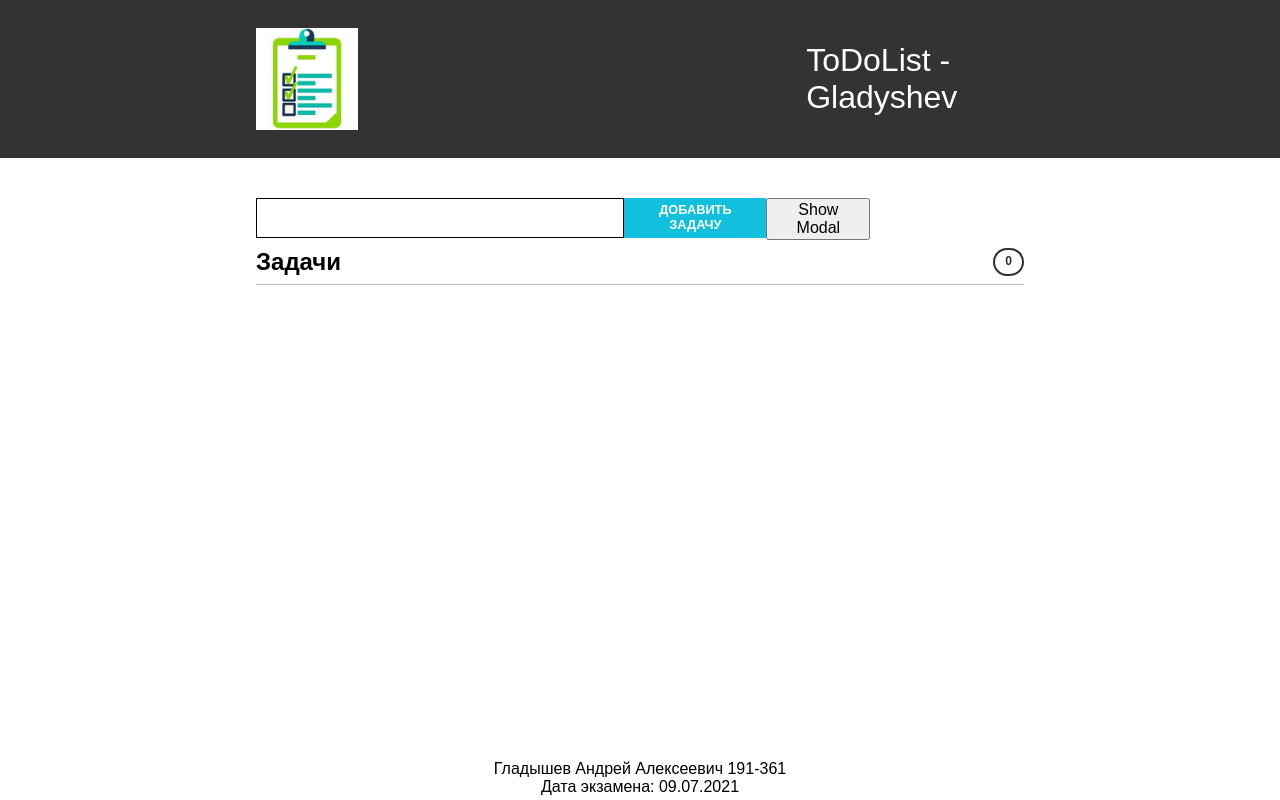
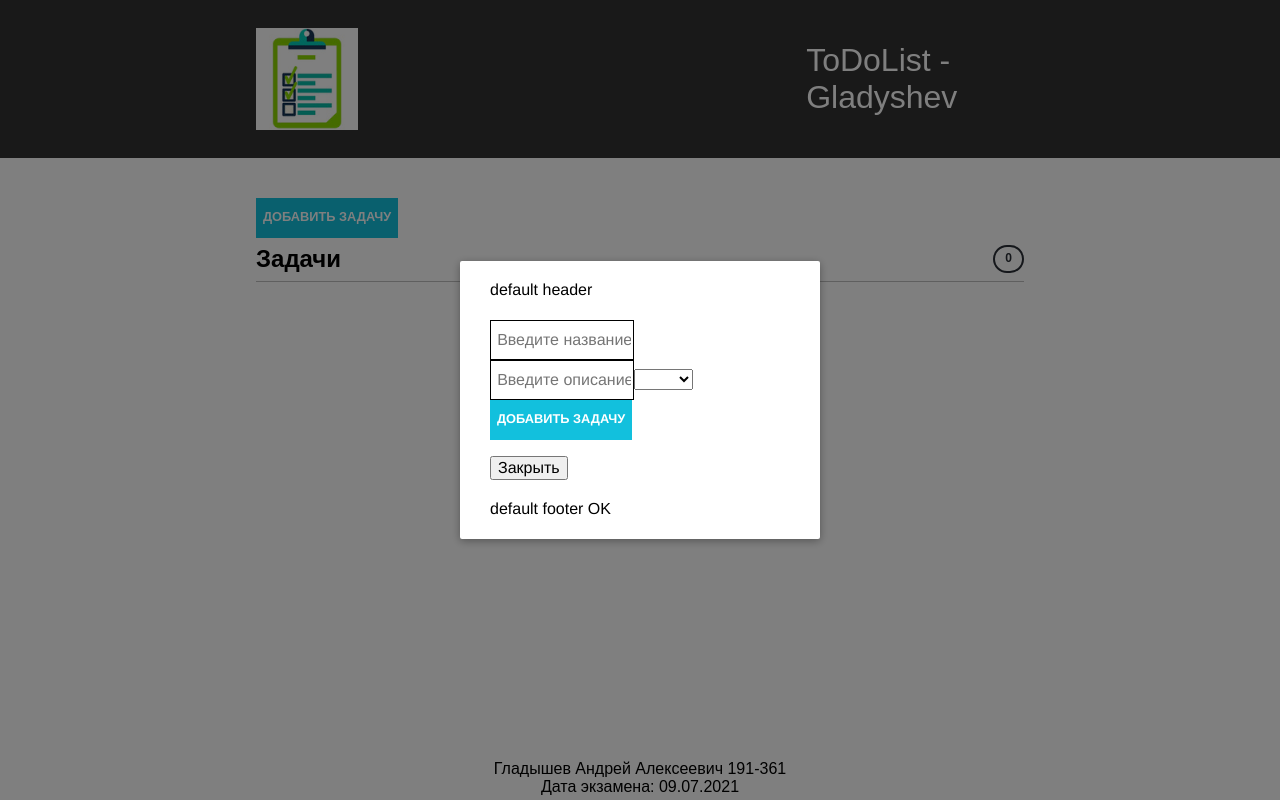
Before and after one commit to AwsderX/webExam, a plain HTML site: page ToDoList/index.html in a window 1280 px wide. Both pictures are taken after a click on the button "ДОБАВИТЬ ЗАДАЧУ". Drawn offline with nearby package versions, Linux system fonts and the light colour scheme.

Commit message:
Add files via upload

```diff
--- a/ToDoList/app.js
+++ b/ToDoList/app.js
@@ -2,24 +2,34 @@
 const app = Vue.createApp({
     data(){
         return{
-            valueInput: '',
+            valueInputTitle: '',
+            valueInputText: '',
+            valueType: 'one',
+            selectedOption : null,
             QuestList: [],
-            showModal: false,
-            messege: ""
+            showModal: false
         };
     },
     methods: {
             handlyInput (event){
-                this.valueInput = event.target.value;
+                this.valueInputTitle = event.target.value;
+            },
+            handlyInput1 (event){
+                this.valueInputText = event.target.value;
+            },
+            changeOption: function(){
+                this.valueType = this.selectedOption;
             },
             addTask (){
-                if (this.valueInput === '') {return};
+                if (this.valueInputTitle === '' || this.valueInputText === '') {return};
                 this.QuestList.push({
-                    title: this.valueInput,
+                    title: this.valueInputTitle,
+                    text: this.valueInputText,
                     id: Math.random(),
-                    type: "one"
+                    type: thisvalueType
                 });
-                this.valueInput = '';
+                this.valueInputTitle = '';
+                this.valueInputText = '';
             },
             removeMask (index, type) {
                 const QList = this.QuestList ;
--- a/ToDoList/index.html
+++ b/ToDoList/index.html
@@ -27,11 +27,21 @@
                     <div id="v-model-basic" class="demo">
                         <input
                         type="text"
-                        v-bind:value="valueInput"
+                        v-bind:value="valueInputTitle"
                         v-on:input="handlyInput"
-                        v-on:keypress.enter="addTask" placeholder="edit me" />
-                      <button class="modal-default-button" v-on:click="addTask"></button>
-                      <button class="modal-default-button" v-on:click="showModal=false"></button>
+                        v-on:keypress.enter="addTask" placeholder="Введите название" />
+                        <input
+                        type="text"
+                        v-bind:value="valueInputText"
+                        v-on:input="handlyInput1"
+                        v-on:keypress.enter="addTask" placeholder="Введите описание" />
+                        <select v-model="selectedOption" v-on:change="changeOption(event)">
+                            <option value="one">one</option>
+                            <option value="two">two</option>
+                            <option value="three">three</option>
+                          </select>
+                      <button class="btn" v-on:click="addTask">Добавить задачу</button>
+                      <button class="modal-default-button" v-on:click="showModal=false">Закрыть</button>
                   </div>
                 </div>
               </slot>
@@ -68,16 +78,7 @@
     </div>
     <div class="container">
         <div class="form">
-          <input
-            type="text"
-            v-bind:value="valueInput"
-            v-on:input="handlyInput"
-            v-on:keypress.enter="addTask"
-            >
-          <button class="btn" id="show-modal" @click="addTask">Добавить задачу</button>
-          <button id="show-modal" @click="showModal = true">Show Modal</button>
-          <modal v-if="showModal" @close="showModal = false">
-          </modal>
+          <button class="btn" id="show-modal" @click="showModal = true">Добавить задачу</button>
         </div>
     </div>
     <div class="container">
@@ -94,7 +95,7 @@
              'card-two' :
              'card-three'">
                 <p>{{ mask.title }}</p>
-                <p>{{ mask.title }}</p>
+                <p>{{ mask.text }}</p>
                 <button class="btn-remove" v-on:click="removeMask(index, 'need')">Удалить</button>
             </li>
         </ul>
--- a/ToDoList/style.css
+++ b/ToDoList/style.css
@@ -151,6 +151,7 @@ ul{
   height: 100px;
   margin-bottom: 10px;
   border-radius: 3px;
+  border: 2px solid#0dd6f8;
   background-color: #fff;
   margin-top: 15px;
 }
```
